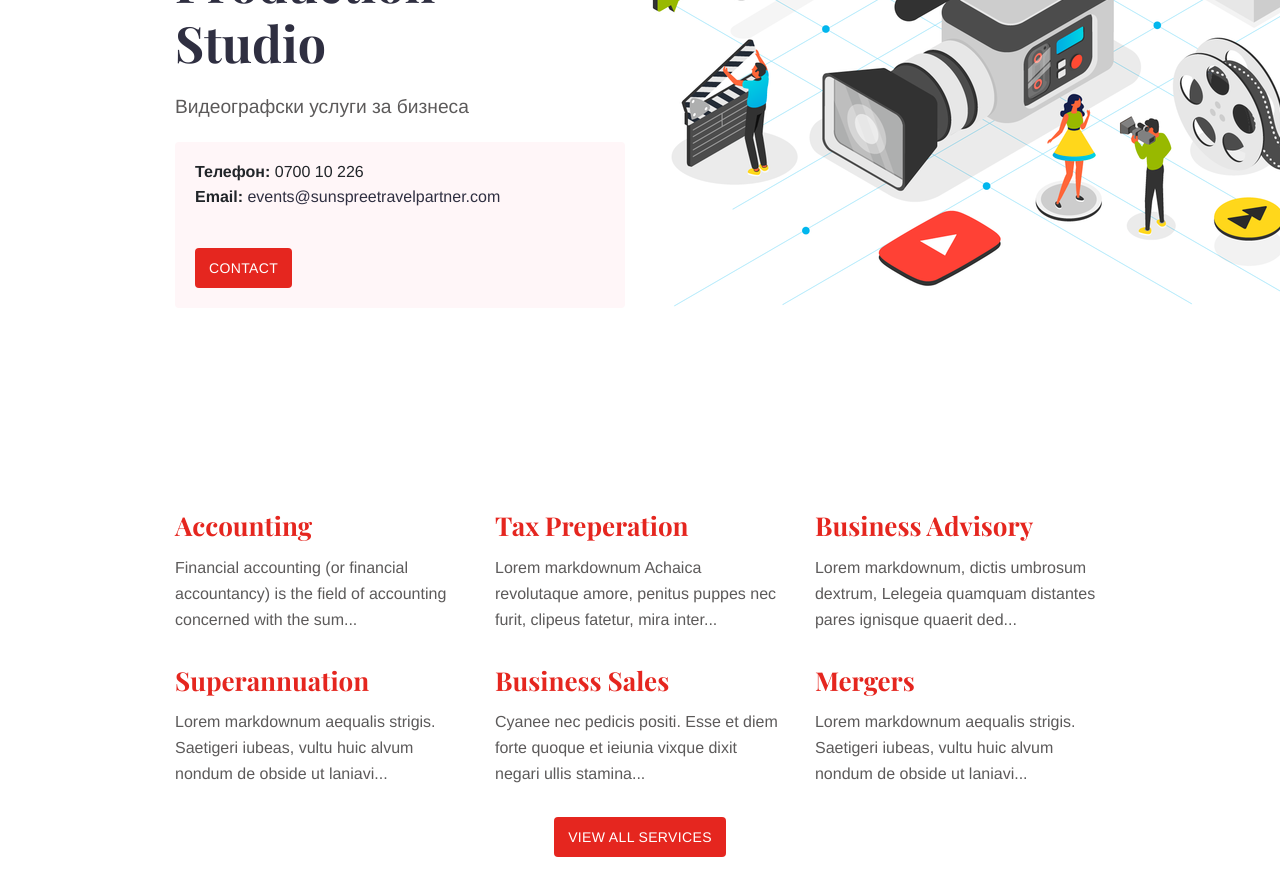
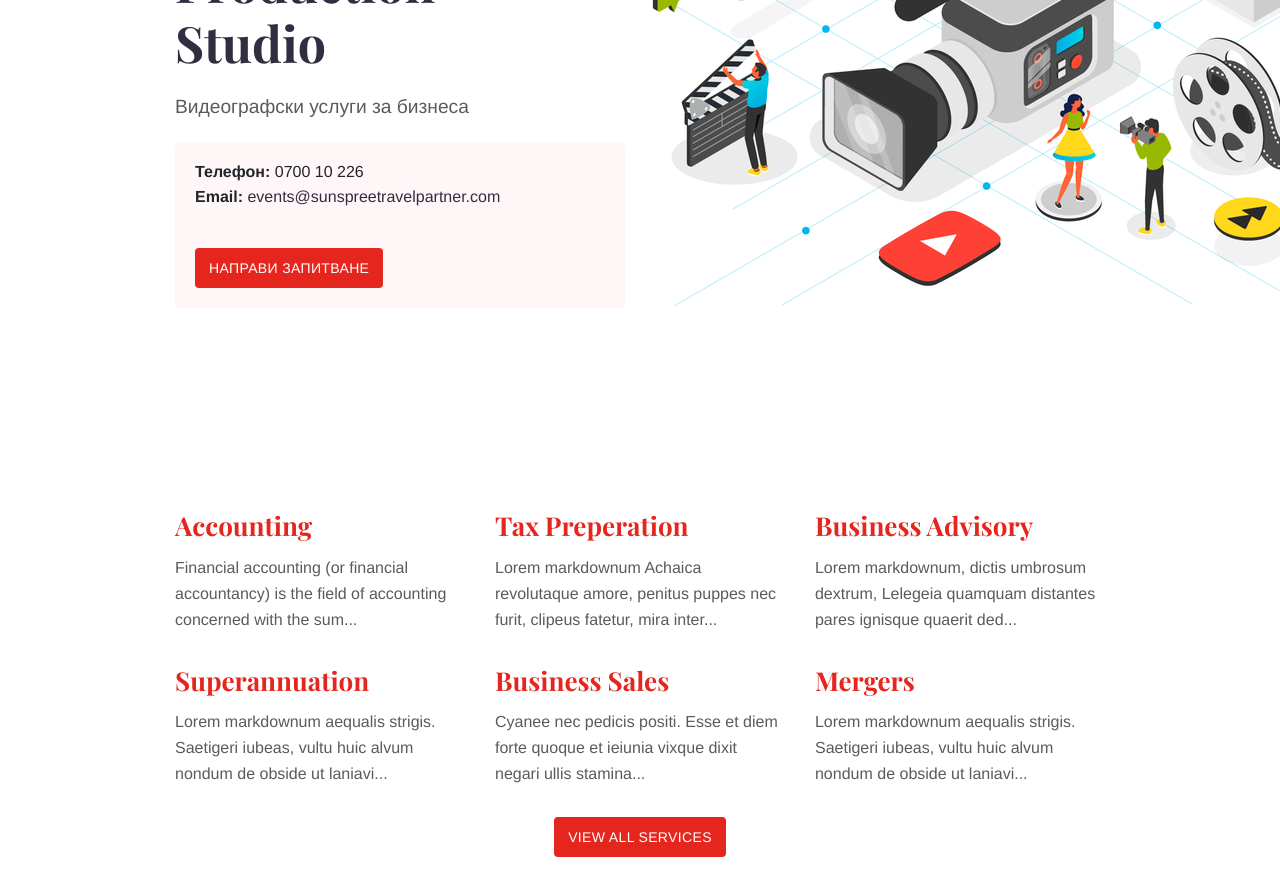
Before and after one commit to almakon/neat-cabbage-64f52, a Jekyll site: the page built from index.md, in a window 1280 px wide and 900 px high, scrolled down 309 px. Shown: the top 896 px of the window. Built offline with Jekyll 4.4.1, drawn with Linux system fonts in a browser that asks for light colours.

Commit message:
call.html: changed

```diff
--- a/_includes/call.html
+++ b/_includes/call.html
@@ -13,7 +13,7 @@
   </div>
     {% if include.show_button %}
       <div class="call-box-bottom">
-        <a href="{{ site.data.contact.contact_button_link }}" class="button">Contact</a>
+        <a href="{{ site.data.contact.contact_button_link }}" class="button">Направи запитване</a>
       </div>
     {% endif %}
 </div>
```
